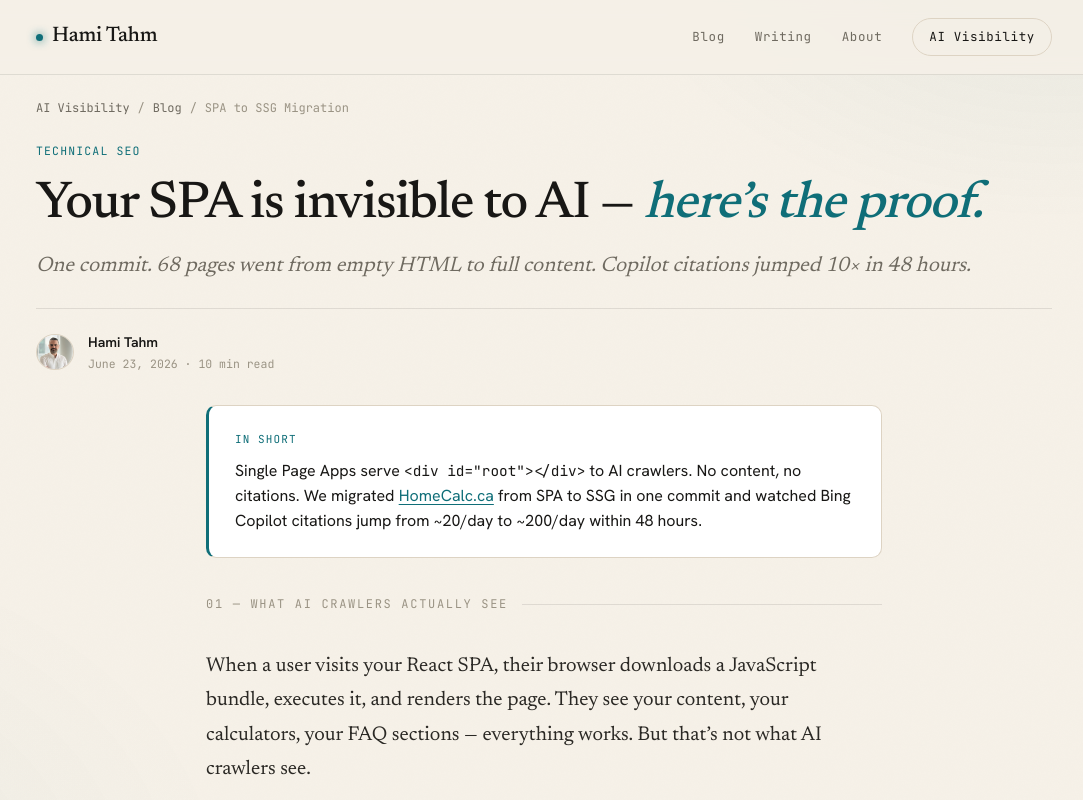
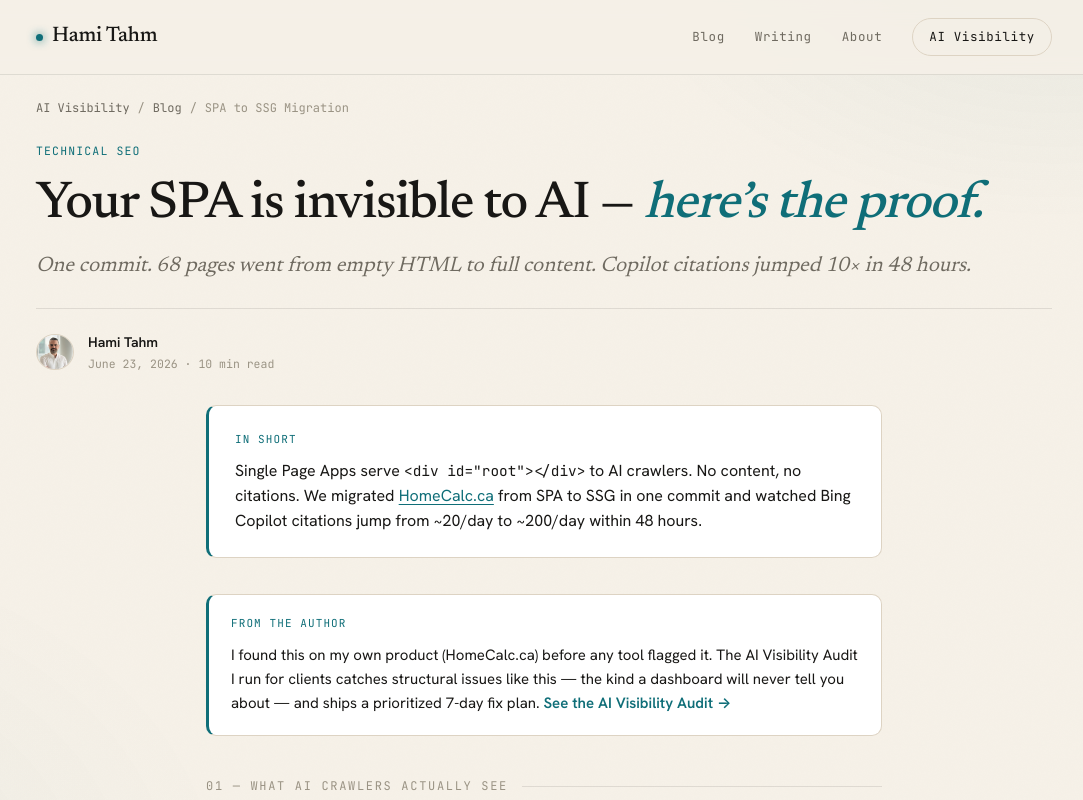
Before and after one commit to Hami-Tahm/hamitahm.com, a Next.js app: page /blog/spa-to-ssg-ai-visibility in a window 1280 px wide. Shown: the top 800 px of the page, without its empty margins (96-1179 px from the left). Built offline with nearby package versions, Linux system fonts and the light colour scheme.

Commit message:
polish(blog/spa-to-ssg-ai-visibility): trim title + canonical + From-the-author bridge + HOMECALC_CLAIMS

```diff
--- a/src/app/blog/spa-to-ssg-ai-visibility/page.tsx
+++ b/src/app/blog/spa-to-ssg-ai-visibility/page.tsx
@@ -3,10 +3,11 @@ import Link from "next/link";
 import Image from "next/image";
 import { RevealSection } from "@/components/Reveal";
 import { buildBlogSchema } from "@/lib/blog-schema";
+import { HOMECALC_CLAIMS } from "@/lib/homecalc-proof";
 
 const SLUG = "spa-to-ssg-ai-visibility";
 const ARTICLE_TITLE =
-  "Your SPA Is Invisible to AI — How One Migration Gave Us 10× More Citations in 48 Hours";
+  "Your SPA Is Invisible to AI: 10× Citations in 48 Hours";
 const ARTICLE_DESCRIPTION =
   "Single Page Apps serve an empty <div> to AI crawlers. We migrated HomeCalc.ca from SPA to SSG and watched Bing Copilot citations jump from 20/day to 200/day in two days. Here's exactly what we changed and why it matters.";
 const DATE_PUBLISHED = "2026-06-23";
@@ -67,6 +68,9 @@ const structuredData = {
 export const metadata: Metadata = {
   title: ARTICLE_TITLE,
   description: ARTICLE_DESCRIPTION,
+  alternates: {
+    canonical: `https://hamitahm.com/blog/${SLUG}/`,
+  },
 };
 
 const linkStyle = {
@@ -282,6 +286,50 @@ export default function SpaToSsgAiVisibilityPost() {
                 </Link>{" "}
                 from SPA to SSG in one commit and watched Bing Copilot citations
                 jump from ~20/day to ~200/day within 48 hours.
+              </p>
+            </div>
+          </RevealSection>
+
+          {/* ── From the author bridge ── */}
+          <RevealSection delay={0.04}>
+            <div
+              style={{
+                background: "var(--panel)",
+                border: "1px solid var(--line-strong)",
+                borderLeft: "3px solid var(--accent)",
+                borderRadius: 10,
+                padding: "20px 22px",
+                margin: "0 0 40px",
+                fontFamily: "var(--sans)",
+                fontSize: 15,
+                lineHeight: 1.6,
+                color: "var(--ink)",
+              }}
+            >
+              <div
+                style={{
+                  fontFamily: "var(--mono)",
+                  fontSize: 11,
+                  letterSpacing: ".1em",
+                  textTransform: "uppercase",
+                  color: "var(--accent)",
+                  marginBottom: 10,
+                }}
+              >
+                From the author
+              </div>
+              <p style={{ margin: 0 }}>
+                I found this on my own product (HomeCalc.ca) before any
+                tool flagged it. The AI Visibility Audit I run for clients
+                catches structural issues like this &mdash; the kind a
+                dashboard will never tell you about &mdash; and ships a
+                prioritized 7-day fix plan.{" "}
+                <Link
+                  href={AUDIT_URL}
+                  style={{ color: "var(--accent)", fontWeight: 600 }}
+                >
+                  See the AI Visibility Audit &rarr;
+                </Link>
               </p>
             </div>
           </RevealSection>
@@ -822,8 +870,7 @@ export default function SpaToSsgAiVisibilityPost() {
                 marginBottom: 12,
               }}
             >
-              For the full HomeCalc story — from zero to 1,100+ AI citations
-              in 30 days — read the{" "}
+              For the full HomeCalc story — from {HOMECALC_CLAIMS.zeroToCitations} — read the{" "}
               <Link href={CASE_STUDY_URL} style={linkStyle}>
                 case study
               </Link>
```
